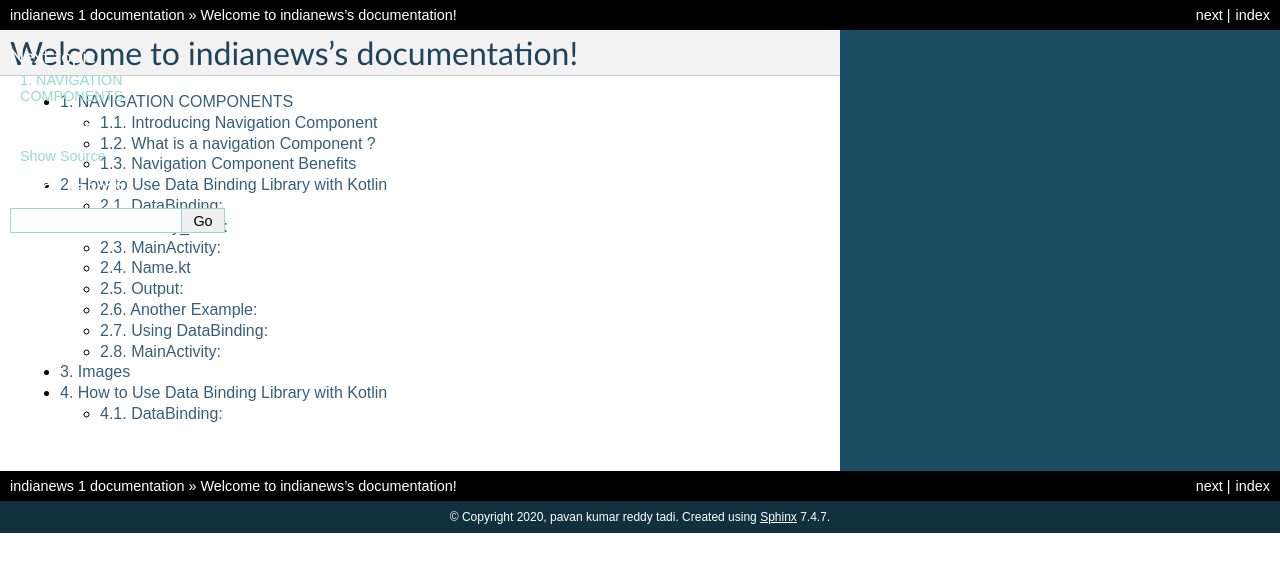
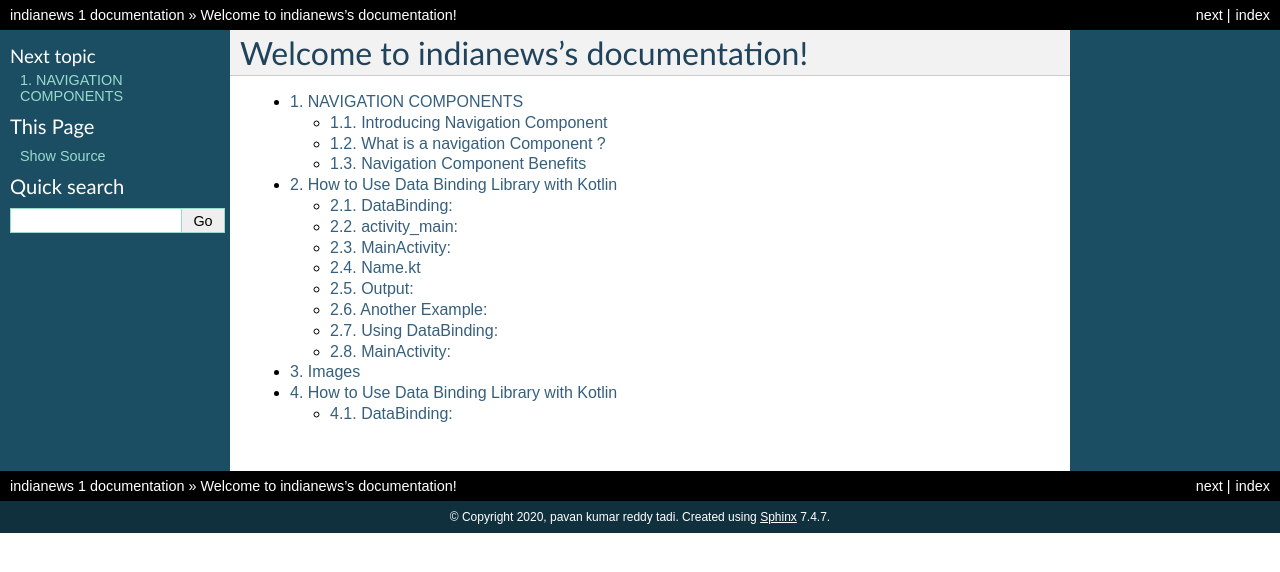
Before and after one commit to pavankumart46/IndiaNews, a Sphinx documentation site: the page built from docs/source/index.rst, in a window 1280 px wide. Shown: the top 572 px of the page. Built offline with Sphinx 7.4.7, drawn with Linux system fonts in a browser that asks for light colours.

Commit message:
Update conf.py

```diff
--- a/docs/source/conf.py
+++ b/docs/source/conf.py
@@ -38,8 +38,7 @@ release = u'1'
 # Add any Sphinx extension module names here, as strings. They can be
 # extensions coming with Sphinx (named 'sphinx.ext.*') or your custom
 # ones.
-extensions = [
-]
+extensions = ['recommonmark']
 
 # Add any paths that contain templates here, relative to this directory.
 templates_path = ['_templates']
@@ -77,7 +76,7 @@ pygments_style = None
 #
 html_theme = "classic"
 html_theme_options = {
-    "rightsidebar": "true",
+    "leftsidebar": "true",
     "relbarbgcolor": "black"
 }
 
```
